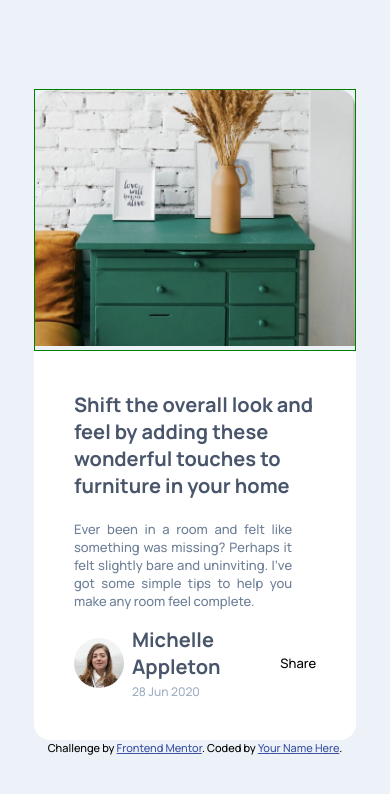
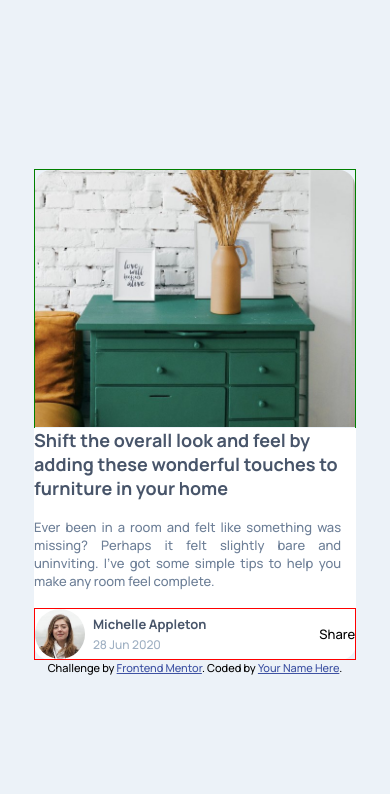
Before and after one commit to Roberson-Andrade/Frontend-Mentor-Solutions, a plain HTML site: page article-preview-component-master/index.html in a window 390 px wide. Drawn offline with Linux system fonts and the light colour scheme.

Commit message:
In Progress

```diff
--- a/article-preview-component-master/style.css
+++ b/article-preview-component-master/style.css
@@ -10,24 +10,28 @@
 * {
     margin: 0;
     padding:0;
-    box-sizing: border-box;
+    box-sizing: inherit;
+}
+
+html {
+    font-size: 62.5%;
 }
 
 h1, h4 {
-    font-size: 20px;
     color: var(--heading-text);
 }
 
 body {
     font-family: 'Manrope', sans-serif;
-    font-size: 13px;
+    font-size: 1.3rem;
     font-weight: 500;
     background-color: var(--bgBody-color);
+    box-sizing: border-box;
 }
 
 .container {
     min-height: 100vh;
-    padding: 1rem;
+    padding: 1.6rem;
     display: flex;
     flex-direction: column;
     justify-content: center;
@@ -37,34 +41,34 @@ body {
 .article-box {
     display: flex;
     width: 90%;
-    max-width: 900px;
+    max-width: 90rem;
 }
 
 .article-box__images {
-    border: 1px solid green;
+    border: .1rem solid green;
 }
 
 .drawer-img {
     object-fit: cover;
     width: 100%;
     min-height: 100%;
-    border-radius: 1rem 0 0 1rem;
+    border-radius: 1.6rem 0 0 1.6rem;
 }
 
 .article-box__text {
     background-color: #fff;
-    border-radius: 0 1rem 1rem 0;
-    padding: 2.5rem;
+    border-radius: 0 1.6rem 1.6rem 0;
+f
 }
 
 .header-text {
-
+    font-size: 1.8rem;
 }
 
 .body-text {
     text-align: justify;
     color: var(--paragraph-text);
-    margin: 1.3rem 0 1rem 0;
+    margin: 1.8rem 0 1.8rem 0;
     padding-right: 1.5rem;
 }
 
@@ -72,6 +76,7 @@ body {
     display: flex;
     justify-content: space-between;
     align-items: center;
+    border: 1px solid red;
 }
 
 .profile-box-image {
@@ -80,34 +85,39 @@ body {
 }
 
 .profile-image {
-    height: 50px;
-    border-radius: 50px;
+    height: 5rem;
+    border-radius: 5rem;
 }
 
 .profile-name {
-    margin-left: 0.5rem ;
+    margin-left: .8rem ;
 }
 
 .date {
     color: var(--muted-color);
     font-weight:500;
-    font-size: 12px;
+    font-size: 1.2rem;
     display: block;
-    margin-top: 0.2rem;
+    margin-top: .3rem;
 }
 
 @media screen and (max-width:925px) {
     .article-box {
         flex-direction: column;
-        max-width: 420px;
+        max-width: 42rem;
     }
 
     .drawer-img {
-        border-radius: 1rem 1rem 0 0;
+        border-radius: 1.6rem 1.6rem 0 0;
     }
 
+    .article-box__images {
+        margin-bottom: -.4rem;
+    }
+
+
     .article-box__text {
-        border-radius: 0 0 1rem 1rem;
+        border-radius: 0 0 1.6rem 1.6rem;
     }
 }
 
```
Also changed, not shown: article-preview-component-master/index.html (+0 -2 lines).
